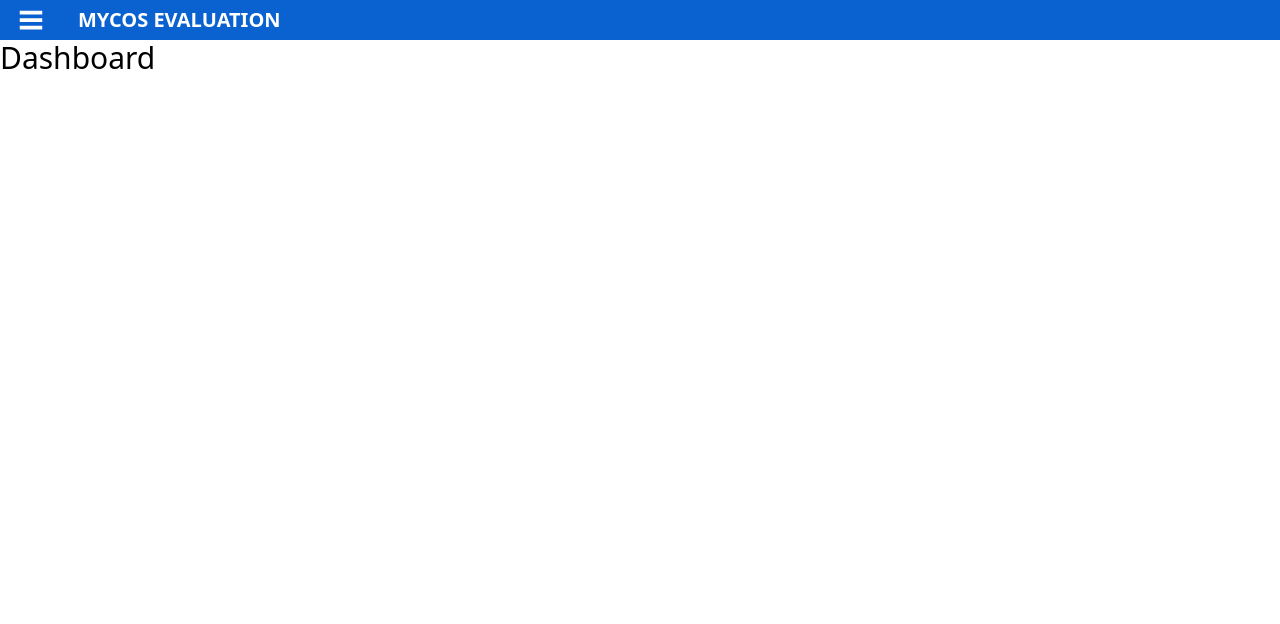
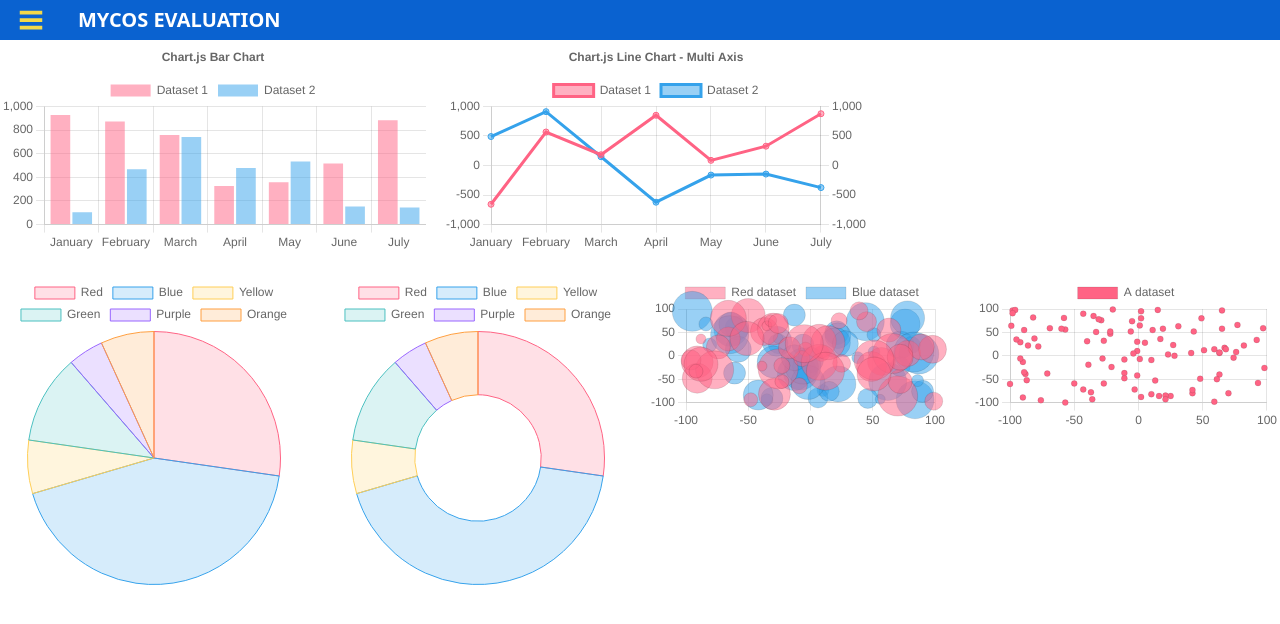
Before and after one commit to ThisGameZR/MyCosEvaluation, a React (Create React App) app: page /member in a window 1280 px wide. Shown: the top 624 px of the page. Built offline with nearby package versions, Linux system fonts and the light colour scheme.

Commit message:
Add chart library

```diff
--- a/package.json
+++ b/package.json
@@ -6,7 +6,10 @@
     "@testing-library/jest-dom": "^5.16.4",
     "@testing-library/react": "^13.1.1",
     "@testing-library/user-event": "^13.5.0",
+    "chart.js": "^3.7.1",
+    "faker": "^5.5.3",
     "react": "^18.0.0",
+    "react-chartjs-2": "^4.1.0",
     "react-dom": "^18.0.0",
     "react-icons": "^4.3.1",
     "react-router-dom": "^6.3.0",
--- /dev/null
+++ b/src/components/charts/CustomBubbleChart.jsx
@@ -0,0 +1,41 @@
+import React from "react";
+import { Chart as ChartJS, LinearScale, PointElement, Tooltip, Legend } from "chart.js";
+import { Bubble } from "react-chartjs-2";
+import faker from "faker";
+
+ChartJS.register(LinearScale, PointElement, Tooltip, Legend);
+
+export const options = {
+  scales: {
+    y: {
+      beginAtZero: true,
+    },
+  },
+};
+
+export const data = {
+  datasets: [
+    {
+      label: "Red dataset",
+      data: Array.from({ length: 50 }, () => ({
+        x: faker.datatype.number({ min: -100, max: 100 }),
+        y: faker.datatype.number({ min: -100, max: 100 }),
+        r: faker.datatype.number({ min: 5, max: 20 }),
+      })),
+      backgroundColor: "rgba(255, 99, 132, 0.5)",
+    },
+    {
+      label: "Blue dataset",
+      data: Array.from({ length: 50 }, () => ({
+        x: faker.datatype.number({ min: -100, max: 100 }),
+        y: faker.datatype.number({ min: -100, max: 100 }),
+        r: faker.datatype.number({ min: 5, max: 20 }),
+      })),
+      backgroundColor: "rgba(53, 162, 235, 0.5)",
+    },
+  ],
+};
+
+export default function CustomBubbleChart() {
+  return <Bubble options={options} data={data} />;
+}
--- /dev/null
+++ b/src/components/charts/CustomCharts.js
@@ -0,0 +1,15 @@
+import CustomBubbleChart from "./CustomBubbleChart";
+import CustomDoughnutChart from "./CustomDoughnutChart";
+import CustomMultiAxisChart from "./CustomMultiAxisChart";
+import CustomPieChart from "./CustomPieChart";
+import CustomScatterChart from "./CustomScatterChart";
+import CustomVerticalBarChart from "./CustomVerticalBarChart";
+
+export {
+  CustomBubbleChart,
+  CustomDoughnutChart,
+  CustomMultiAxisChart,
+  CustomPieChart,
+  CustomScatterChart,
+  CustomVerticalBarChart,
+};
--- /dev/null
+++ b/src/components/charts/CustomDoughnutChart.jsx
@@ -0,0 +1,36 @@
+import React from "react";
+import { Chart as ChartJS, ArcElement, Tooltip, Legend } from "chart.js";
+import { Doughnut } from "react-chartjs-2";
+
+ChartJS.register(ArcElement, Tooltip, Legend);
+
+export const data = {
+  labels: ["Red", "Blue", "Yellow", "Green", "Purple", "Orange"],
+  datasets: [
+    {
+      label: "# of Votes",
+      data: [12, 19, 3, 5, 2, 3],
+      backgroundColor: [
+        "rgba(255, 99, 132, 0.2)",
+        "rgba(54, 162, 235, 0.2)",
+        "rgba(255, 206, 86, 0.2)",
+        "rgba(75, 192, 192, 0.2)",
+        "rgba(153, 102, 255, 0.2)",
+        "rgba(255, 159, 64, 0.2)",
+      ],
+      borderColor: [
+        "rgba(255, 99, 132, 1)",
+        "rgba(54, 162, 235, 1)",
+        "rgba(255, 206, 86, 1)",
+        "rgba(75, 192, 192, 1)",
+        "rgba(153, 102, 255, 1)",
+        "rgba(255, 159, 64, 1)",
+      ],
+      borderWidth: 1,
+    },
+  ],
+};
+
+export default function CustomDoughnutChart() {
+  return <Doughnut data={data} />;
+}
--- /dev/null
+++ b/src/components/charts/CustomMultiAxisChart.jsx
@@ -0,0 +1,79 @@
+import React from 'react';
+import {
+  Chart as ChartJS,
+  CategoryScale,
+  LinearScale,
+  PointElement,
+  LineElement,
+  Title,
+  Tooltip,
+  Legend,
+} from 'chart.js';
+import { Line } from 'react-chartjs-2';
+import faker from 'faker';
+
+ChartJS.register(
+  CategoryScale,
+  LinearScale,
+  PointElement,
+  LineElement,
+  Title,
+  Tooltip,
+  Legend
+);
+
+export const options = {
+  responsive: true,
+  interaction: {
+    mode: 'index',
+    intersect: false,
+  },
+  stacked: false,
+  plugins: {
+    title: {
+      display: true,
+      text: 'Chart.js Line Chart - Multi Axis',
+    },
+  },
+  scales: {
+    y: {
+      type: 'linear',
+      display: true,
+      position: 'left',
+    },
+    y1: {
+      type: 'linear',
+      display: true,
+      position: 'right',
+      grid: {
+        drawOnChartArea: false,
+      },
+    },
+  },
+};
+
+const labels = ['January', 'February', 'March', 'April', 'May', 'June', 'July'];
+
+export const data = {
+  labels,
+  datasets: [
+    {
+      label: 'Dataset 1',
+      data: labels.map(() => faker.datatype.number({ min: -1000, max: 1000 })),
+      borderColor: 'rgb(255, 99, 132)',
+      backgroundColor: 'rgba(255, 99, 132, 0.5)',
+      yAxisID: 'y',
+    },
+    {
+      label: 'Dataset 2',
+      data: labels.map(() => faker.datatype.number({ min: -1000, max: 1000 })),
+      borderColor: 'rgb(53, 162, 235)',
+      backgroundColor: 'rgba(53, 162, 235, 0.5)',
+      yAxisID: 'y1',
+    },
+  ],
+};
+
+export default function CustomMultiAxisChart() {
+  return <Line options={options} data={data} />;
+}
--- /dev/null
+++ b/src/components/charts/CustomPieChart.jsx
@@ -0,0 +1,36 @@
+import React from "react";
+import { Chart as ChartJS, ArcElement, Tooltip, Legend } from "chart.js";
+import { Pie } from "react-chartjs-2";
+
+ChartJS.register(ArcElement, Tooltip, Legend);
+
+export const data = {
+  labels: ["Red", "Blue", "Yellow", "Green", "Purple", "Orange"],
+  datasets: [
+    {
+      label: "# of Votes",
+      data: [12, 19, 3, 5, 2, 3],
+      backgroundColor: [
+        "rgba(255, 99, 132, 0.2)",
+        "rgba(54, 162, 235, 0.2)",
+        "rgba(255, 206, 86, 0.2)",
+        "rgba(75, 192, 192, 0.2)",
+        "rgba(153, 102, 255, 0.2)",
+        "rgba(255, 159, 64, 0.2)",
+      ],
+      borderColor: [
+        "rgba(255, 99, 132, 1)",
+        "rgba(54, 162, 235, 1)",
+        "rgba(255, 206, 86, 1)",
+        "rgba(75, 192, 192, 1)",
+        "rgba(153, 102, 255, 1)",
+        "rgba(255, 159, 64, 1)",
+      ],
+      borderWidth: 1,
+    },
+  ],
+};
+
+export default function CustomPieChart() {
+  return <Pie data={data} />;
+}
--- /dev/null
+++ b/src/components/charts/CustomScatterChart.jsx
@@ -0,0 +1,31 @@
+import React from "react";
+import { Chart as ChartJS, LinearScale, PointElement, LineElement, Tooltip, Legend } from "chart.js";
+import { Scatter } from "react-chartjs-2";
+import faker from "faker";
+
+ChartJS.register(LinearScale, PointElement, LineElement, Tooltip, Legend);
+
+export const options = {
+  scales: {
+    y: {
+      beginAtZero: true,
+    },
+  },
+};
+
+export const data = {
+  datasets: [
+    {
+      label: "A dataset",
+      data: Array.from({ length: 100 }, () => ({
+        x: faker.datatype.number({ min: -100, max: 100 }),
+        y: faker.datatype.number({ min: -100, max: 100 }),
+      })),
+      backgroundColor: "rgba(255, 99, 132, 1)",
+    },
+  ],
+};
+
+export default function CustomScatterChart() {
+  return <Scatter options={options} data={data} />;
+}
--- /dev/null
+++ b/src/components/charts/CustomVerticalBarChart.jsx
@@ -0,0 +1,41 @@
+import React from "react";
+import { Chart as ChartJS, CategoryScale, LinearScale, BarElement, Title, Tooltip, Legend } from "chart.js";
+import { Bar } from "react-chartjs-2";
+import faker from "faker";
+
+ChartJS.register(CategoryScale, LinearScale, BarElement, Title, Tooltip, Legend);
+
+export const options = {
+  responsive: true,
+  plugins: {
+    legend: {
+      position: "top",
+    },
+    title: {
+      display: true,
+      text: "Chart.js Bar Chart",
+    },
+  },
+};
+
+const labels = ["January", "February", "March", "April", "May", "June", "July"];
+
+export const data = {
+  labels,
+  datasets: [
+    {
+      label: "Dataset 1",
+      data: labels.map(() => faker.datatype.number({ min: 0, max: 1000 })),
+      backgroundColor: "rgba(255, 99, 132, 0.5)",
+    },
+    {
+      label: "Dataset 2",
+      data: labels.map(() => faker.datatype.number({ min: 0, max: 1000 })),
+      backgroundColor: "rgba(53, 162, 235, 0.5)",
+    },
+  ],
+};
+
+export default function CustomVerticalBarChart() {
+  return <Bar options={options} data={data} />;
+}
--- a/src/layouts/Header.jsx
+++ b/src/layouts/Header.jsx
@@ -7,11 +7,11 @@ export default function Header({ isOpen, setIsOpen }) {
     <>
       <nav className="w-screen h-[5vh] sticky z-40 bg-primary-500 flex">
         <ul className="flex items-center">
-          <li className="text-white text-3xl px-4 py-2" onClick={() => setIsOpen(!isOpen)}>
+          <li className="text-white text-3xl px-4 py-2 cursor-pointer hover:text-secondary-500" onClick={() => setIsOpen(!isOpen)}>
             <VscThreeBars />
           </li>
           <li>
-            <Link to="/" className="text-white text-xl px-4 py-2 font-bold">
+            <Link to="/" className="text-white text-xl px-4 py-2 font-bold cursor-pointer hover:text-secondary-500">
               MYCOS EVALUATION
             </Link>
           </li>
--- a/src/pages/Dashboard.jsx
+++ b/src/pages/Dashboard.jsx
@@ -1,10 +1,41 @@
 import React from "react";
 import Sidebar from "../layouts/Sidebar";
+import {
+  CustomBubbleChart,
+  CustomDoughnutChart,
+  CustomMultiAxisChart,
+  CustomPieChart,
+  CustomScatterChart,
+  CustomVerticalBarChart,
+} from "../components/charts/CustomCharts";
 
 export default function Dashboard() {
   return (
     <>
-      <div className="text-3xl">Dashboard</div>
+      <div className="w-screen flex flex-col gap-6">
+        <div className="w-full flex gap-4">
+          <div className="w-1/3">
+            <CustomVerticalBarChart />
+          </div>
+          <div className="w-1/3">
+            <CustomMultiAxisChart />
+          </div>
+        </div>
+        <div className="w-full flex gap-4">
+          <div className="w-1/4">
+            <CustomPieChart />
+          </div>
+          <div className="w-1/4">
+            <CustomDoughnutChart />
+          </div>
+          <div className="w-1/4">
+            <CustomBubbleChart />
+          </div>
+          <div className="w-1/4">
+            <CustomScatterChart />
+          </div>
+        </div>
+      </div>
     </>
   );
 }
--- a/src/pages/Login.jsx
+++ b/src/pages/Login.jsx
@@ -10,12 +10,12 @@ export default function Login() {
             <div className="w-full text-center text-4xl text-primary-500">LOGIN</div>
             <input
               className="w-full text-xl outline-none border-b border-primary-200 placeholder:text-primary-200 focus:text-2xl transition-all ease-in-out duration-300 p-2"
-              type="text"
+              type="email"
               placeholder="Email"
             />
             <input
               className="w-full text-xl outline-none border-b border-primary-200 placeholder:text-primary-200 focus:text-2xl transition-all ease-in-out duration-300 p-2"
-              type="text"
+              type="password"
               placeholder="Password"
             />
             <Link to="/member" className="bg-primary-500 text-white w-full p-3 hover:bg-primary-200 text-center">
```
Also changed, not shown: 1 other file (tests, documents, lock files or other folders).
